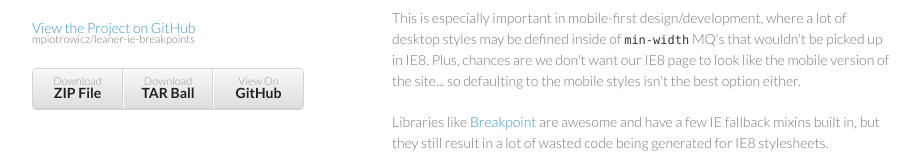
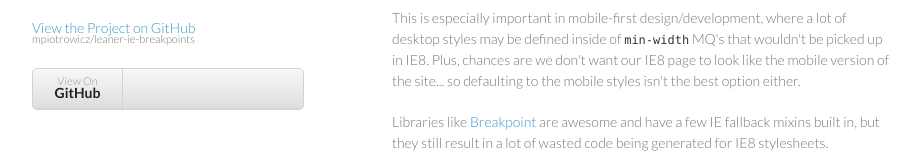
Before and after one commit to mpiotrowicz/leaner-ie-breakpoints, a plain HTML site: page index.html in a window 1280 px wide. Shown: the part 185-341 px from the top of the page, without its empty margins (178-1101 px from the left). Drawn offline with Linux system fonts and the light colour scheme.

Commit message:
Update index.html

```diff
--- a/index.html
+++ b/index.html
@@ -22,8 +22,6 @@
 
 
         <ul>
-          <li><a href="https://github.com/mpiotrowicz/leaner-ie-breakpoints/zipball/master">Download <strong>ZIP File</strong></a></li>
-          <li><a href="https://github.com/mpiotrowicz/leaner-ie-breakpoints/tarball/master">Download <strong>TAR Ball</strong></a></li>
           <li><a href="https://github.com/mpiotrowicz/leaner-ie-breakpoints">View On <strong>GitHub</strong></a></li>
         </ul>
       </header>
```
